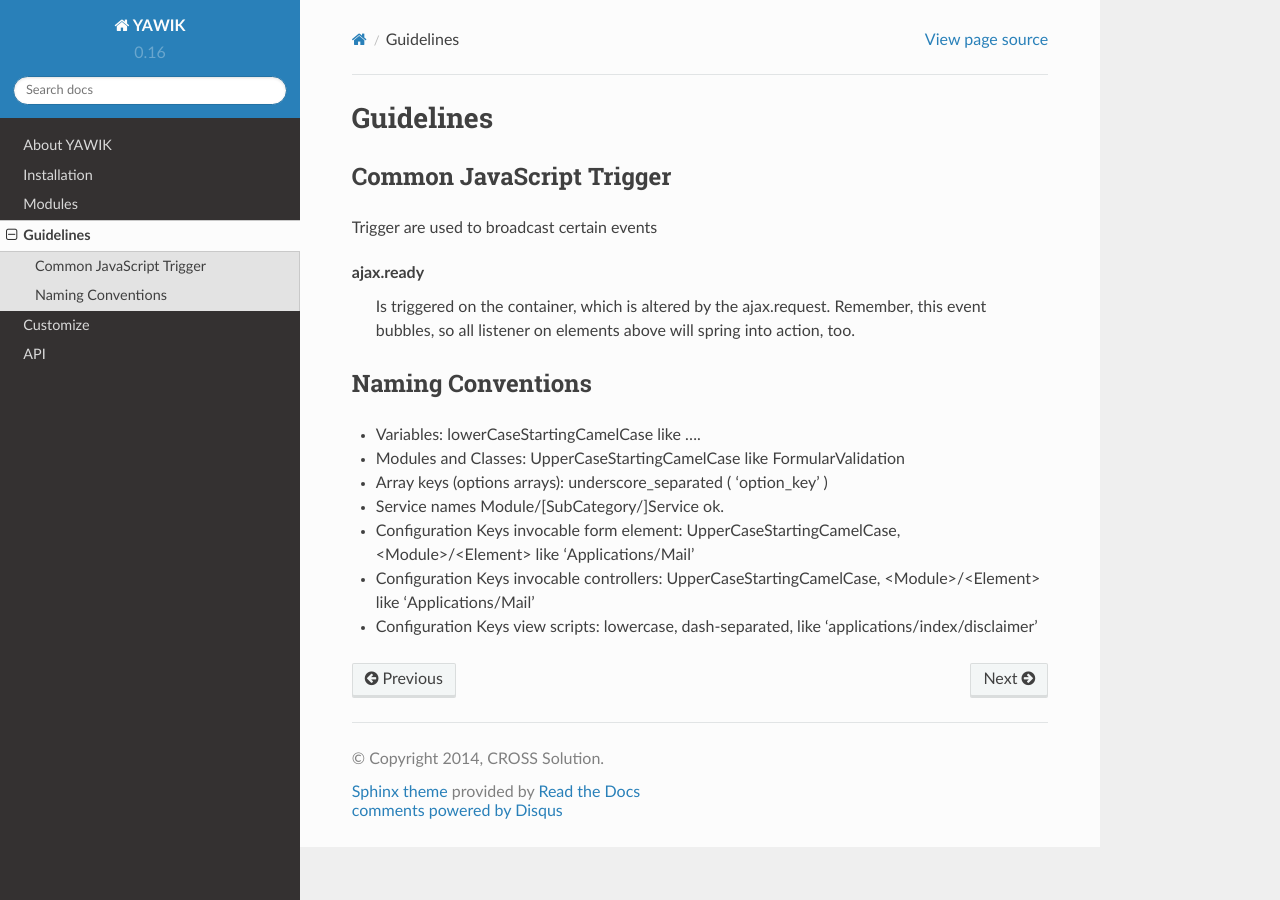
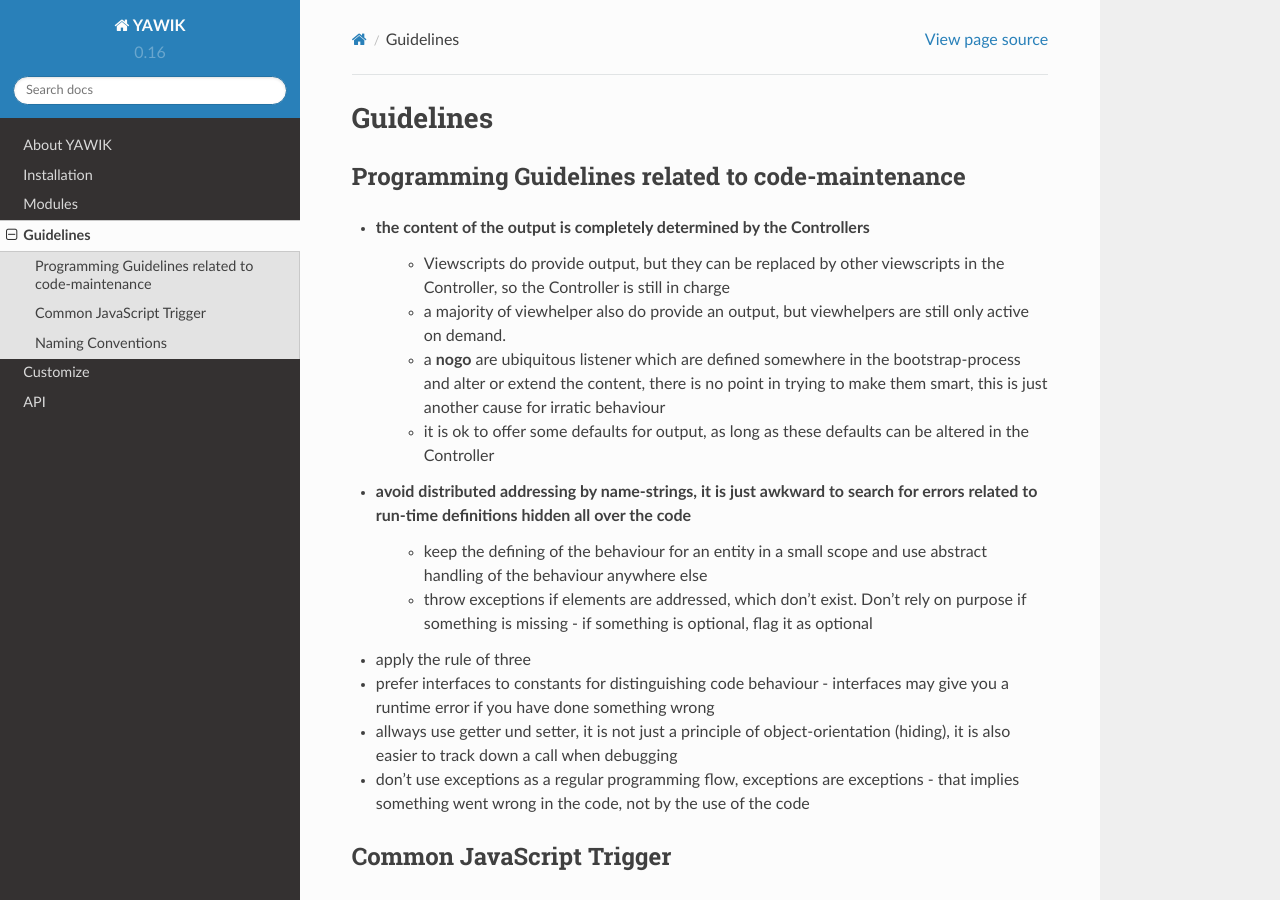
Before and after one commit to cross-solution/YawikDocs, a Sphinx documentation site: the page built from source/guidelines.rst, in a window 1280 px wide and 900 px high. Built offline with Sphinx 7.4.7 and the Read the Docs theme 2.0.0, drawn with Linux system fonts in a browser that asks for light colours; comment, search, counter and statistics services are not loaded.

Commit message:
extended the guidelines by programming proposals

```diff
--- a/source/guidelines.rst
+++ b/source/guidelines.rst
@@ -1,5 +1,22 @@
 Guidelines
 ==========
+
+Programming Guidelines related to code-maintenance
+--------------------------------------------------
+
+* the content of the output is completely determined by the Controllers
+    * Viewscripts do provide output, but they can be replaced by other viewscripts in the Controller, so the Controller is still in charge
+    * a majority of viewhelper also do provide an output, but viewhelpers are still only active on demand.
+    * a **nogo** are ubiquitous listener which are defined somewhere in the bootstrap-process and alter or extend the content, there is no point in trying to make them smart, this is just another cause for irratic behaviour
+    * it is ok to offer some defaults for output, as long as these defaults can be altered in the Controller
+* avoid distributed addressing by name-strings, it is just awkward to search for errors related to run-time definitions hidden all over the code
+    * keep the defining of the behaviour for an entity in a small scope and use abstract handling of the behaviour anywhere else
+    * throw exceptions if elements are addressed, which don't exist. Don't rely on purpose if something is missing - if something is optional, flag it as optional
+* apply the rule of three
+* prefer interfaces to constants for distinguishing code behaviour - interfaces may give you a runtime error if you have done something wrong
+* allways use getter und setter, it is not just a principle of object-orientation (hiding), it is also easier to track down a call when debugging
+* don't use exceptions as a regular programming flow, exceptions are exceptions - that implies something went wrong in the code, not by the use of the code
+
 
 Common JavaScript Trigger
 -------------------------
```
